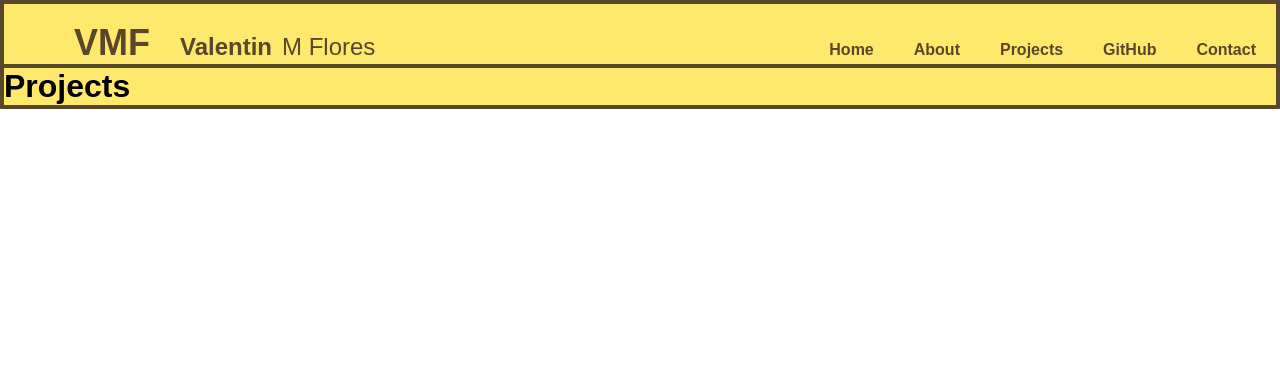
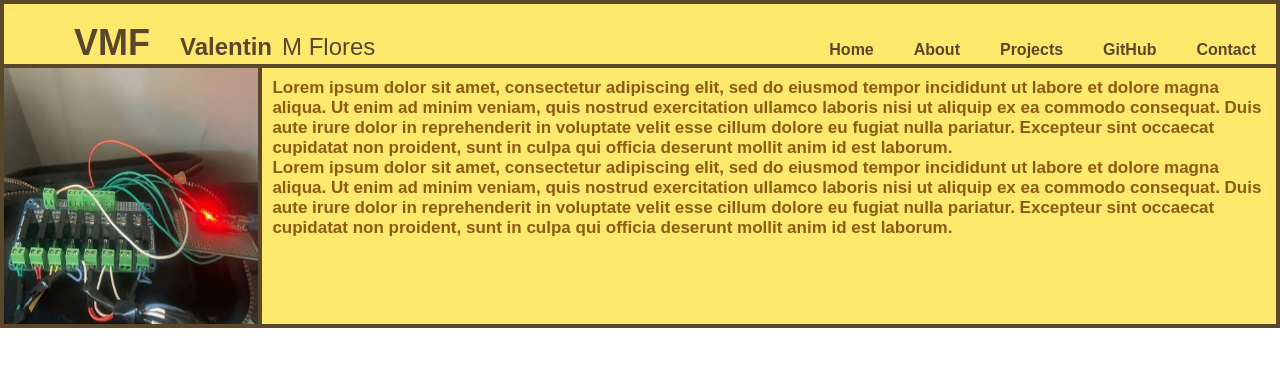
Before and after one commit to FloresVal07/vmf-portfolio, a React (Vite) app: page /projects in a window 1280 px wide. Shown: the top 366 px of the page. Built offline with nearby package versions, Linux system fonts and the light colour scheme.

Commit message:
Began working on project page. Created the template for each list item

```diff
--- /dev/null
+++ b/src/Pages/Project.css
@@ -0,0 +1,37 @@
+.project-listitem-container{
+    display: flex;
+    flex-direction: row;
+    align-items: center;
+}
+
+.project-listitem-image{
+    width: 20vw;
+    height: 20vw;
+    min-height: 150px;
+    min-width: 150px;
+}
+
+.project-listitem-text-container{
+    background-color: #FFE96C;
+    border-left: 4px solid #59472B;
+    overflow-y: auto;
+    min-height: 150px;
+    max-height: 20vw;
+    width: 80vw;
+    padding: 10px;
+}
+
+.project-listitem-text{
+    font-weight: bold;
+    color: #8C5A11;
+    font-size: 14px;
+}
+
+@media(min-width: 750px){
+    .project-listitem-text{
+        font-size: 17px;
+    }
+    .project-listitem-text-container{
+        min-height: 20vw;
+    }
+}
--- a/src/Pages/Projects.jsx
+++ b/src/Pages/Projects.jsx
@@ -1,7 +1,15 @@
+import rightArr from "../assets/projectImages/shinyHunter.png";
+import "./Project.css";
 function Projects(){
     return(
         <div className="content">
-            <h1>Projects</h1>
+            <div className="project-listitem-container">
+                <img src={rightArr} className="project-listitem-image" alt="image of my shiny hunter's relay boards"></img>
+                <div className="project-listitem-text-container">
+                    <h1 className="project-listitem-text">Lorem ipsum dolor sit amet, consectetur adipiscing elit, sed do eiusmod tempor incididunt ut labore et dolore magna aliqua. Ut enim ad minim veniam, quis nostrud exercitation ullamco laboris nisi ut aliquip ex ea commodo consequat. Duis aute irure dolor in reprehenderit in voluptate velit esse cillum dolore eu fugiat nulla pariatur. Excepteur sint occaecat cupidatat non proident, sunt in culpa qui officia deserunt mollit anim id est laborum.</h1>
+                    <h1 className="project-listitem-text">Lorem ipsum dolor sit amet, consectetur adipiscing elit, sed do eiusmod tempor incididunt ut labore et dolore magna aliqua. Ut enim ad minim veniam, quis nostrud exercitation ullamco laboris nisi ut aliquip ex ea commodo consequat. Duis aute irure dolor in reprehenderit in voluptate velit esse cillum dolore eu fugiat nulla pariatur. Excepteur sint occaecat cupidatat non proident, sunt in culpa qui officia deserunt mollit anim id est laborum.</h1>
+                </div>
+            </div>
         </div>
     );
 }
```
Also changed, not shown: src/assets/projectImages/shinyHunter.png (added), src/assets/selfie.jpg.
